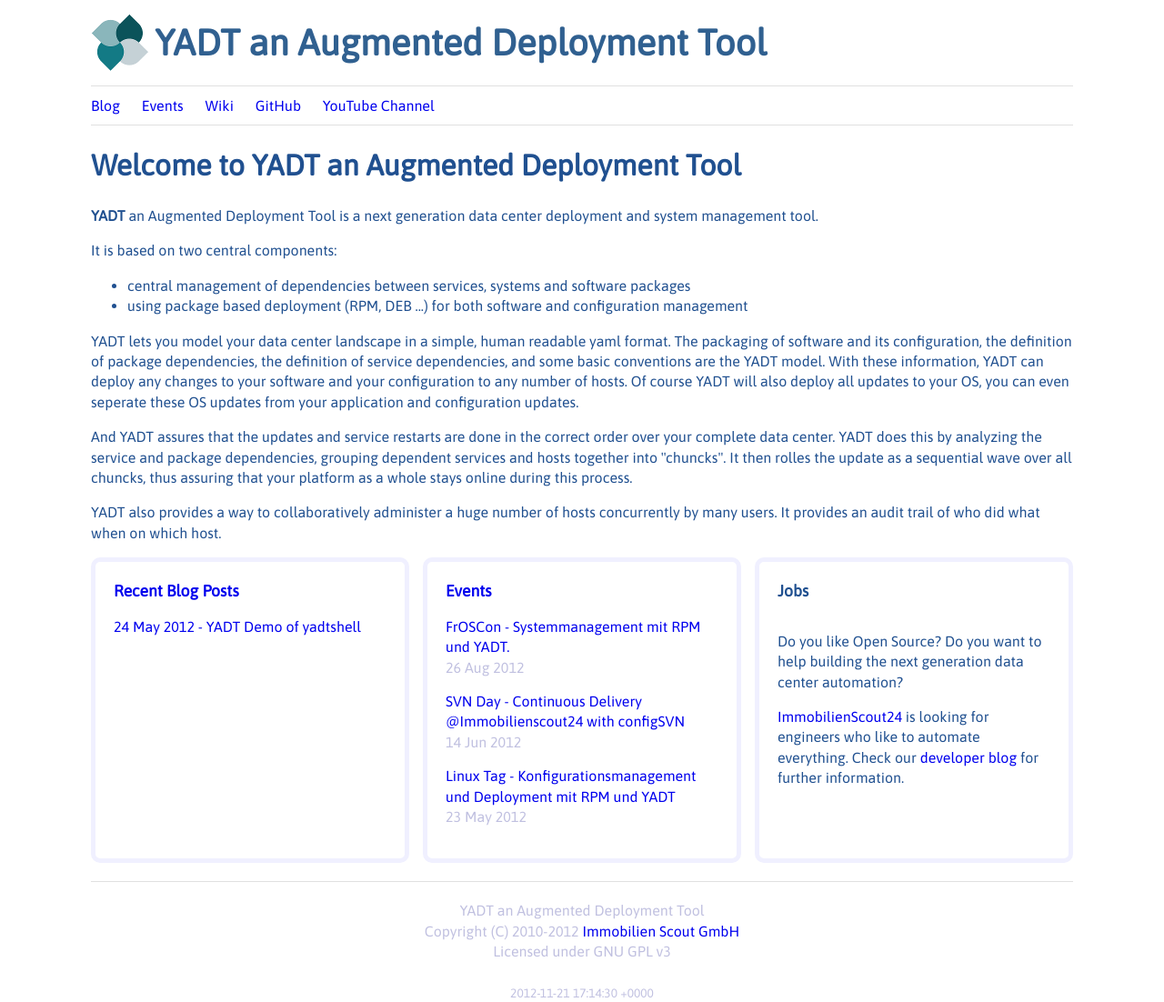
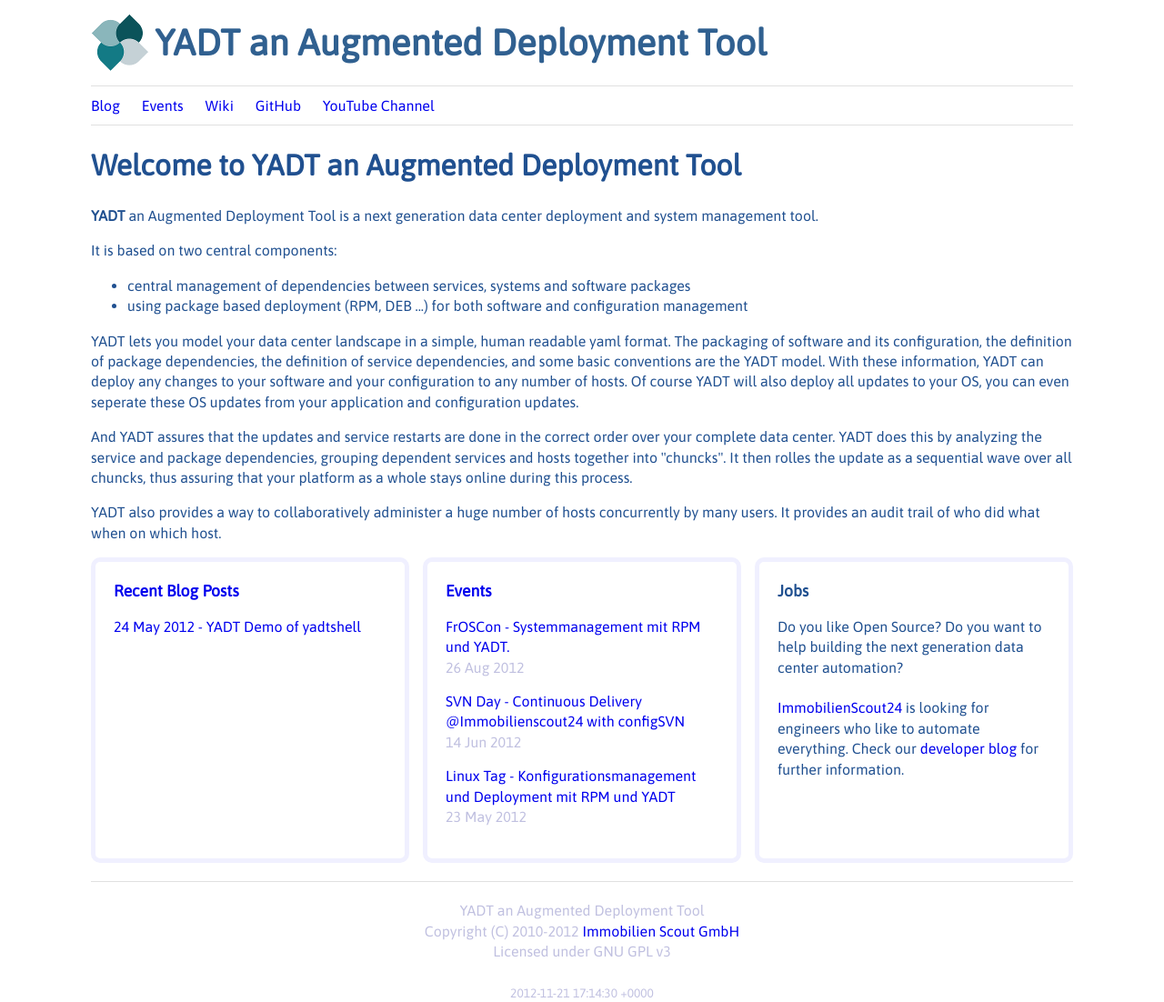
Before and after one commit to yadt/yadt.github.com, a Jekyll site: the page built from index.html, in a window 1280 px wide. Shown: the whole page at 91% size. Built offline with Jekyll 4.4.1, drawn with Linux system fonts in a browser that asks for light colours.

```diff
--- a/index.html
+++ b/index.html
@@ -53,12 +53,9 @@
     <div class="information-spacer"></div>
     <div class="information-cell">
         <div class="information-title">Jobs</div>
-        <p>
-            Do you like Open Source? Do you want to help building the next generation data center automation?
-        </p>
-        <p>
-            <a href="http://www.immobilienscout24.de" target="_blank">ImmobilienScout24</a> is looking for engineers who like to automate everything.
-            Check our <a href="http://developer.immobilienscout24.de/engineering/jobs-kein-kalter-kaffee/" target="_blank">developer blog</a> for further information.
-        </p>
+        Do you like Open Source? Do you want to help building the next generation data center automation?
+        <br/><br/>
+        <a href="http://www.immobilienscout24.de" target="_blank">ImmobilienScout24</a> is looking for engineers who like to automate everything.
+        Check our <a href="http://developer.immobilienscout24.de/engineering/jobs-kein-kalter-kaffee/" target="_blank">developer blog</a> for further information.
     </div>
 </div>
```
